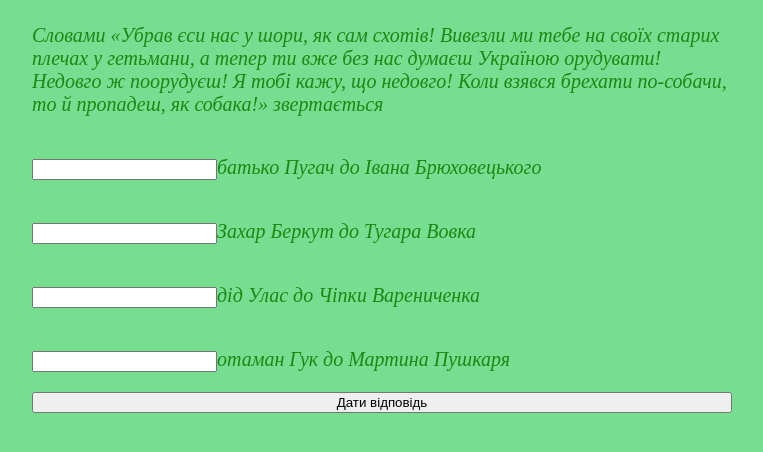
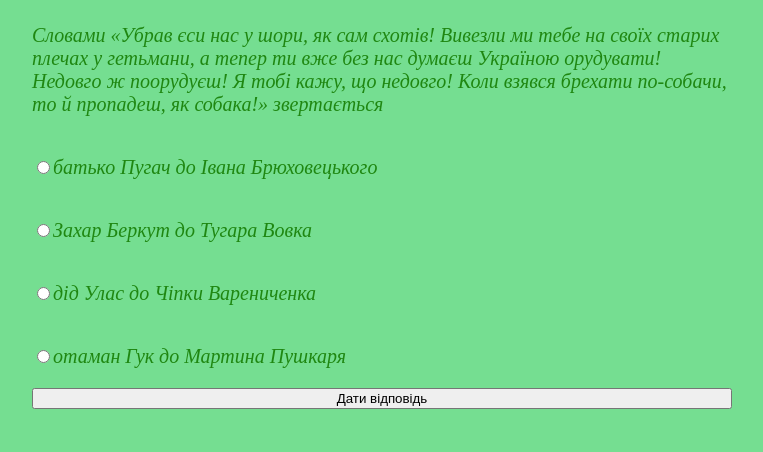
Before and after one commit to AnastasiyaOvechko/test-1-, a plain HTML site: page index.html in a window 1280 px wide. Shown: the part 88-540 px from the top of the page, without its empty margins (258-1021 px from the left). Drawn offline with Linux system fonts and the light colour scheme.

Commit message:
Update index.html

```diff
--- a/index.html
+++ b/index.html
@@ -10,10 +10,10 @@
     <div class="wrapper">
         <h2>Українська література</h2>
         <p>Словами «Убрав єси нас у шори, як сам схотів! Вивезли ми тебе на своїх старих плечах у гетьмани, а тепер ти вже без нас думаєш Україною орудувати! Недовго ж поорудуєш! Я тобі кажу, що недовго! Коли взявся брехати по-собачи, то й пропадеш, як собака!» звертається</p>
-        <p><input type="uk" name="name" id="y1">батько Пугач до Івана Брюховецького</p>
-        <p><input type="uk" name="name" id="y2">Захар Беркут до Тугара Вовка</p>
-        <p><input type="uk" name="name" id="y3">дід Улас до Чіпки Варениченка</p>
-        <p><input type="uk" name="name" id="y4">отаман Гук до Мартина Пушкаря</p>
+        <p><input type="radio" name="year" id="y1">батько Пугач до Івана Брюховецького</p>
+        <p><input type="radio" name="year" id="y2">Захар Беркут до Тугара Вовка</p>
+        <p><input type="radio" name="year" id="y3">дід Улас до Чіпки Варениченка</p>
+        <p><input type="radio" name="year" id="y4">отаман Гук до Мартина Пушкаря</p>
 
         <button id = "btn">Дати відповідь</button>
         <p class="right hidden" id="right">Правильна відповідь</p>
```
